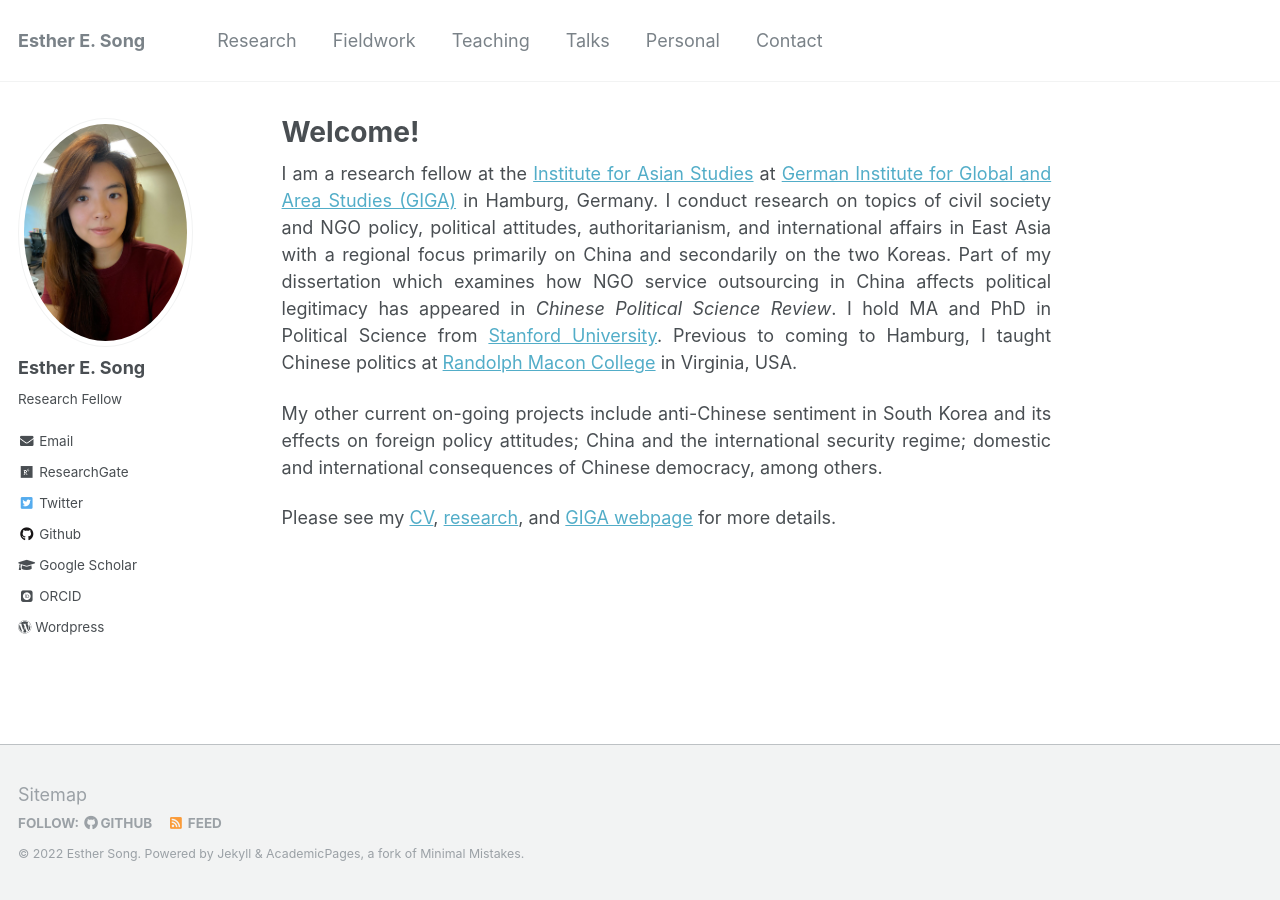
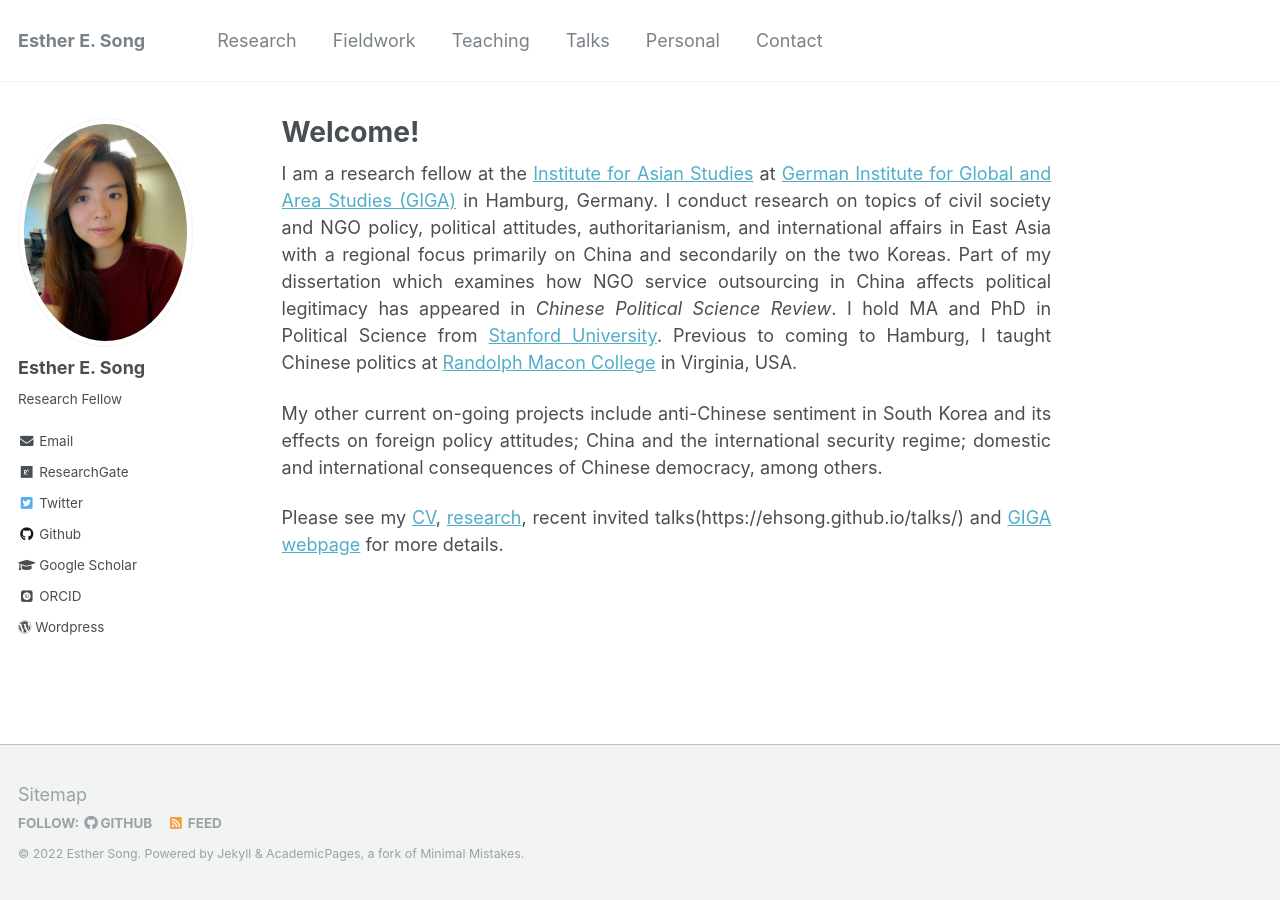
Before and after one commit to ehsong/ehsong.github.io, a Jekyll site: the page built from _pages/about.md, in a window 1280 px wide. Built offline with Jekyll 4.4.1, drawn with Linux system fonts in a browser that asks for light colours; some web fonts are replaced.

Commit message:
Update about.md

```diff
--- a/_pages/about.md
+++ b/_pages/about.md
@@ -11,4 +11,4 @@ I am a research fellow at the [Institute for Asian Studies](https://www.giga-ham
 
 My other current on-going projects include anti-Chinese sentiment in South Korea and its effects on foreign policy attitudes; China and the international security regime; domestic and international consequences of Chinese democracy, among others.
 
-Please see my [CV](https://drive.google.com/file/d/1Pq94Pt9oJr5fHz2KTrb2gSu7ptCuZUJa/view?usp=sharing), [research](https://ehsong.github.io/research/), and [GIGA webpage](https://www.giga-hamburg.de/en/the-giga/team/song-esther) for more details.
+Please see my [CV](https://drive.google.com/file/d/1Pq94Pt9oJr5fHz2KTrb2gSu7ptCuZUJa/view?usp=sharing), [research](https://ehsong.github.io/research/), recent invited talks(https://ehsong.github.io/talks/) and [GIGA webpage](https://www.giga-hamburg.de/en/the-giga/team/song-esther) for more details.
```
